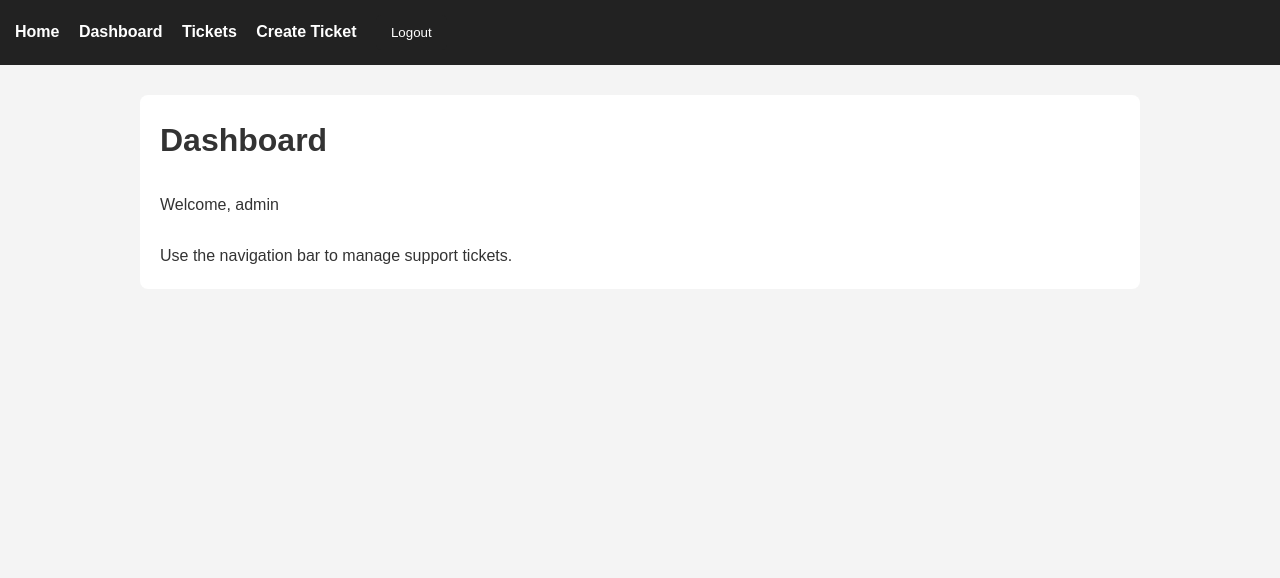
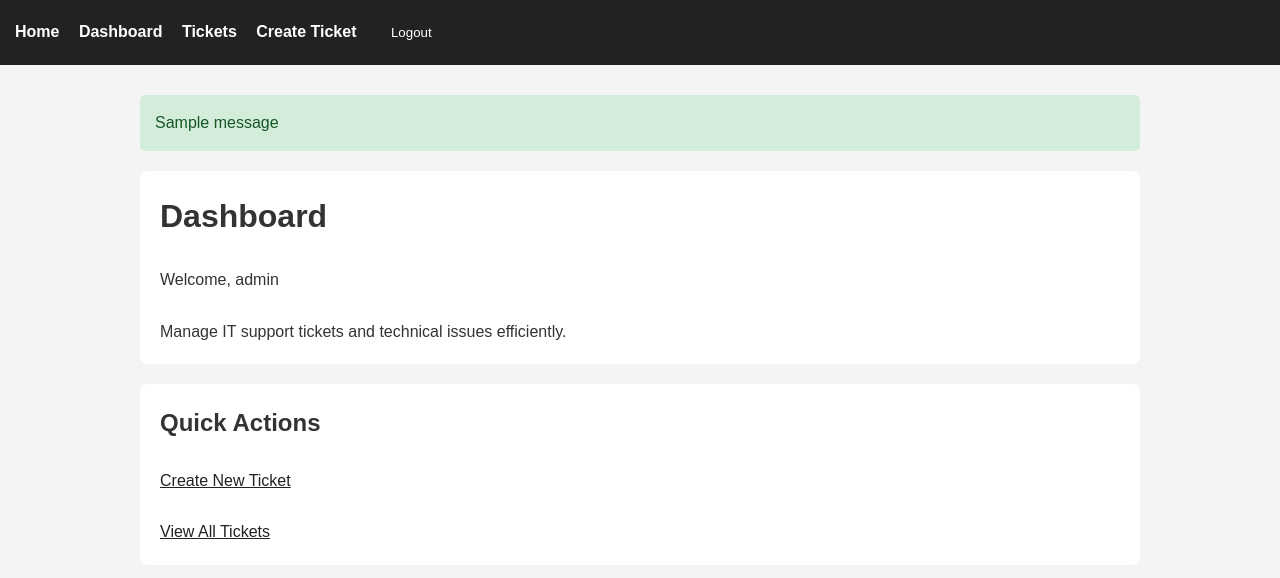
Before and after one commit to usamaio/ITSystem, a Django app: page /dashboard/ in a window 1280 px wide. Shown: the top 578 px of the page. Run offline with Django 5.2, Linux system fonts and the light colour scheme; a user stored in the database is signed in; tables that the repository leaves empty hold one stand-in row (values such as "Sample post"); one stand-in notice (Sample message) is shown.

Commit message:
add notification popups

```diff
--- a/ITSystem/static/css/style.css
+++ b/ITSystem/static/css/style.css
@@ -81,3 +81,20 @@ a{
         margin:10px 0;
     }
 }
+
+.message{
+    background:#d4edda;
+    color:#155724;
+    padding:15px;
+    margin-bottom:20px;
+    border-radius:5px;
+}
+
+
+.card{
+    transition:0.3s;
+}
+
+.card:hover{
+    transform:translateY(-3px);
+}
--- a/ITSystem/templates/base.html
+++ b/ITSystem/templates/base.html
@@ -1,57 +1,50 @@
 {% load static %}
 
 <!DOCTYPE html>
-
-<html>
-
+<html lang="en">
 <head>
-
+    <meta charset="UTF-8">
+    <meta name="viewport" content="width=device-width, initial-scale=1.0">
     <title>IT Support Ticket System</title>
 
     <link rel="stylesheet" href="{% static 'css/style.css' %}">
-
 </head>
 
 <body>
 
     <div class="navbar">
-
         <a href="/">Home</a>
 
         {% if user.is_authenticated %}
-
             <a href="/dashboard/">Dashboard</a>
-
             <a href="/tickets/">Tickets</a>
-
             <a href="/tickets/create/">Create Ticket</a>
 
             <form method="POST" action="/accounts/logout/" style="display:inline;">
-
                 {% csrf_token %}
-
                 <button type="submit">Logout</button>
-
             </form>
 
         {% else %}
-
             <a href="/register/">Register</a>
-
             <a href="/accounts/login/">Login</a>
-
         {% endif %}
-
     </div>
 
     <div class="container">
 
+        {% if messages %}
+            {% for message in messages %}
+                <div class="message">
+                    {{ message }}
+                </div>
+            {% endfor %}
+        {% endif %}
+
         {% block content %}
-
         {% endblock %}
 
     </div>
 
 </body>
-
 </html>
--- a/ITSystem/templates/dashboard.html
+++ b/ITSystem/templates/dashboard.html
@@ -13,9 +13,27 @@
     <br>
 
     <p>
-        Use the navigation bar to manage support tickets.
+        Manage IT support tickets and technical issues efficiently.
     </p>
 
 </div>
 
+<div class="card">
+
+    <h2>Quick Actions</h2>
+
+    <br>
+
+    <a href="/tickets/create/">
+        Create New Ticket
+    </a>
+
+    <br><br>
+
+    <a href="/tickets/">
+        View All Tickets
+    </a>
+
+</div>
+
 {% endblock %}
--- a/ITSystem/views.py
+++ b/ITSystem/views.py
@@ -1,6 +1,7 @@
 from django.shortcuts import render, redirect
 from django.contrib.auth import login
 from django.contrib.auth.decorators import login_required
+from django.contrib import messages
 
 from .forms import RegisterForm
 
@@ -61,6 +62,8 @@ def create_ticket(request):
 
             ticket.save()
 
+            messages.success(request, 'Ticket created successfully.')
+
             return redirect('ticket_list')
 
     else:
@@ -88,6 +91,8 @@ def update_ticket(request, id):
 
             form.save()
 
+            messages.success(request, 'Ticket updated successfully.')
+
             return redirect('ticket_list')
 
     else:
@@ -112,6 +117,8 @@ def delete_ticket(request, id):
 
         ticket.delete()
 
+        messages.success(request, 'Ticket deleted successfully.')
+
         return redirect('ticket_list')
 
     return render(request, 'tasks/delete_ticket.html', {
```
Also changed, not shown: ITSystem/forms.py (+13 -1 lines), ITSystem/templates/tasks/ticket_list.html (+16 -7 lines), db.sqlite3.
